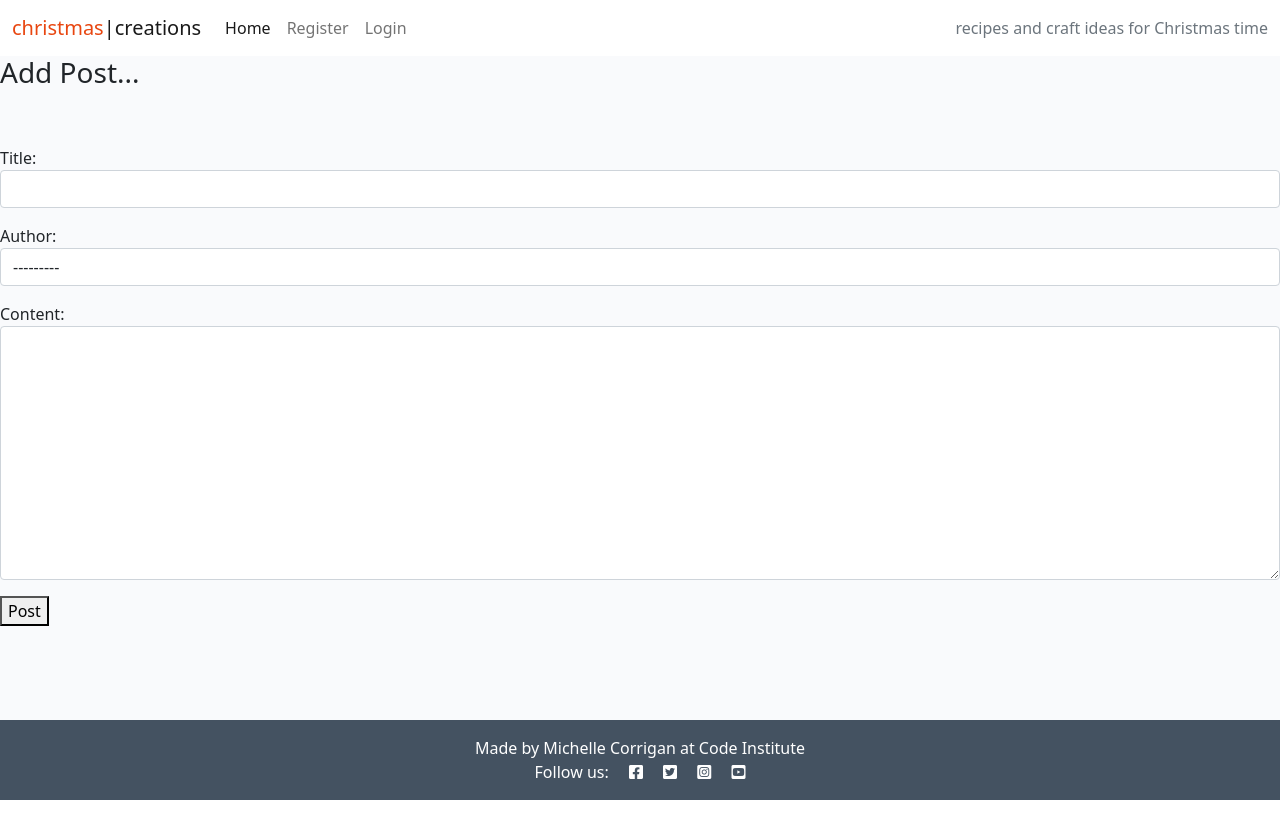
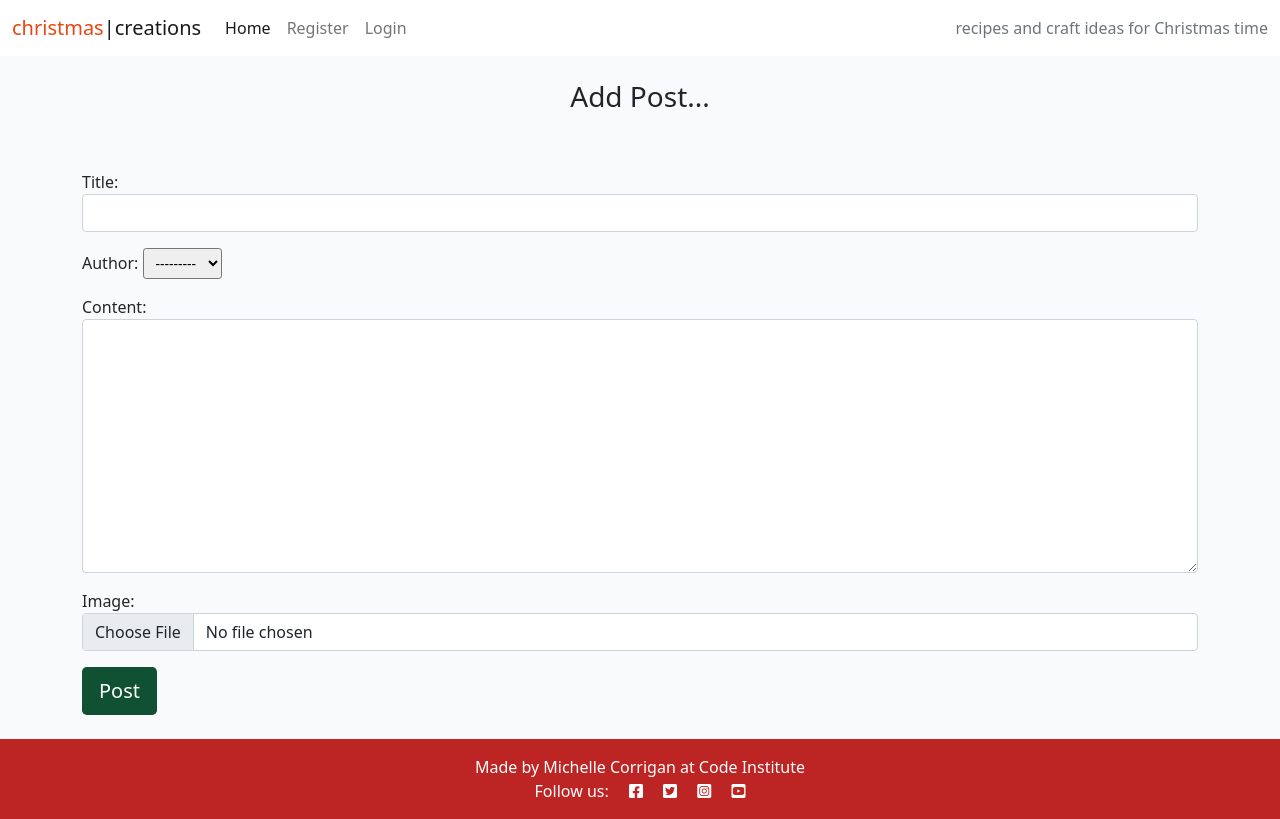
Before and after one commit to MichelleCorrigan/DjangoProject, a Django app: page /add_post/ in a window 1280 px wide. Run offline with Django 3.2, Linux system fonts and the light colour scheme.

Commit message:
Style post form, alter some css styling

```diff
--- a/blog/forms.py
+++ b/blog/forms.py
@@ -7,13 +7,15 @@ class CommentForm(forms.ModelForm):
         model = Comment
         fields = ('body',)
 
+
 class PostForm(forms.ModelForm):
     class Meta:
         model = Post
-        fields = ('title', 'author', 'content')
+        fields = ('title', 'author', 'content', 'featured_image')
 
         widgets = {
             'title': forms.TextInput(attrs={'class': 'form-control'}),
-            'author': forms.Select(attrs={'class': 'form-control'}),
+            'author': forms.Select(attrs={'class': 'form-control-sm'}),
             'content': forms.Textarea(attrs={'class': 'form-control'}),
+            'featured_image': forms.FileInput(attrs={'class': 'form-control'}),
         }
--- a/static/css/style.css
+++ b/static/css/style.css
@@ -22,7 +22,7 @@ body {
 }
 
 .dark-bg {
-    background-color: #445261;
+    background-color: #bd2424;
 }
 
 .main-bg {
@@ -43,7 +43,7 @@ body {
     bottom: 5%;
     min-width: 30%;
     left: -2px;
-    background-color: #23BBBB;
+    background-color: #0f5132;
 }
 
 .author {
@@ -62,7 +62,7 @@ body {
 }
 
 .masthead-text {
-    background-color: #445261;
+    background-color: #8a8589;
     color: white;
     position: relative;
 }
@@ -107,18 +107,18 @@ body {
 }
 
 .btn-signup {
-    background-color: #23BBBB;
+    background-color: #0f5132;
     color: #fff;
 }
 
 .btn-signup:hover,
 .btn-signup:active {
     background-color: #fff;
-    color: #23BBBB;
+    color: #0f5132;
 }
 
 .link {
-    color: #23BBBB;
+    color: #0f5132;
     text-decoration: none;
 }
 
@@ -140,3 +140,7 @@ body {
     background: transparent;
     border: none;
 }
+
+#add_post_heading {
+    text-align: center;
+}
--- a/templates/add_post.html
+++ b/templates/add_post.html
@@ -2,16 +2,19 @@
 
 {% block content %}
 
+<br>
 
-
-<h3>Add Post...</h3>
+<h3 id="add_post_heading">Add Post...</h3>
 
 <br><br>
-<div class="form-group">
-    <form method="POST">
-        {% csrf_token %}
-        {{ form.as_p }}
-        <button>Post</button>
+<div class="container">
+    <div class="form-group">
+        <form method="POST">
+            {% csrf_token %}
+            {{ form.as_p }}
+            <button type="submit" class="btn btn-signup btn-lg">Post</button>
+            <br><br>
+    </div>
 </div>
 
 
--- a/templates/index.html
+++ b/templates/index.html
@@ -15,7 +15,7 @@
                             <div class="image-container">
                                 {% if "placeholder" in post.featured_image.url %}
                                 <img class="card-img-top"
-                                    src="https://codeinstitute.s3.amazonaws.com/fullstack/blog/default.jpg">
+                                    src="https://res.cloudinary.com/dqouzgyjm/image/upload/c_scale,w_592/v1671114444/christmas%20/toni-cuenca-CvFARq2qu8Y-unsplash_wo9jvc.webp">
                                 {% else %}
                                 <img class="card-img-top" src=" {{ post.featured_image.url }}">
                                 {% endif %}
```
